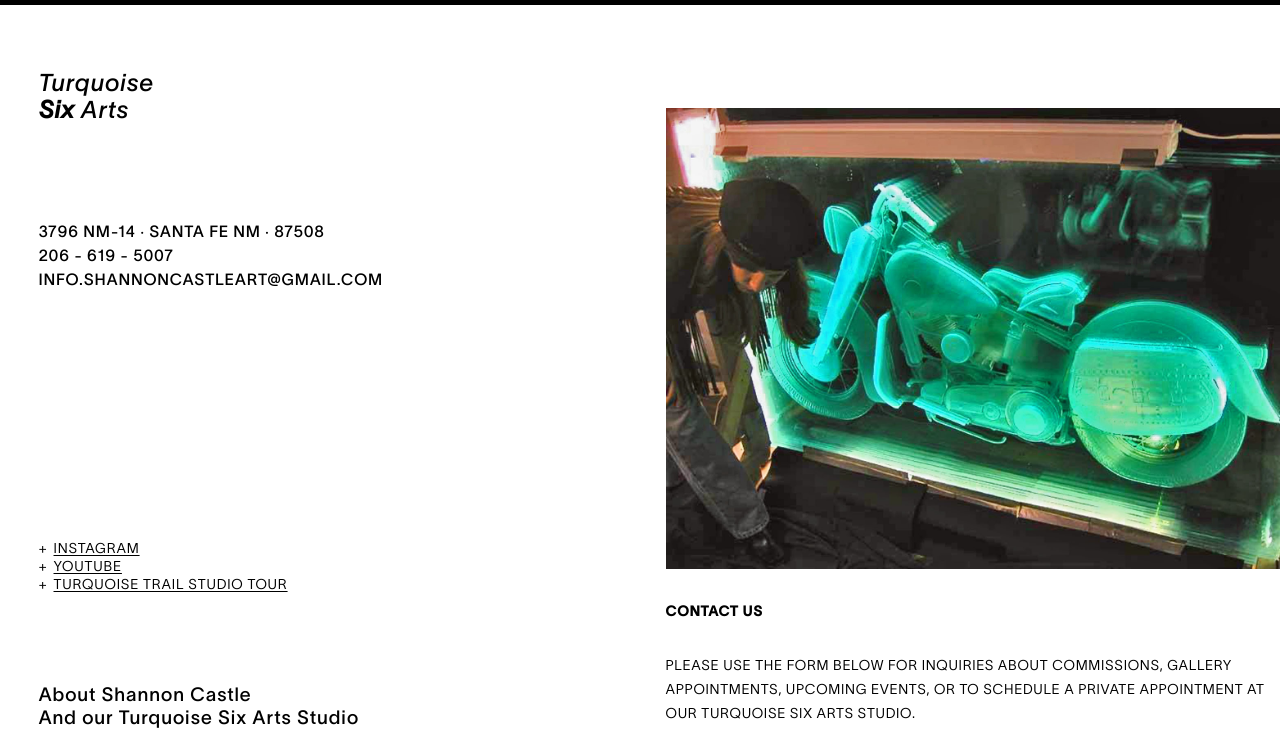
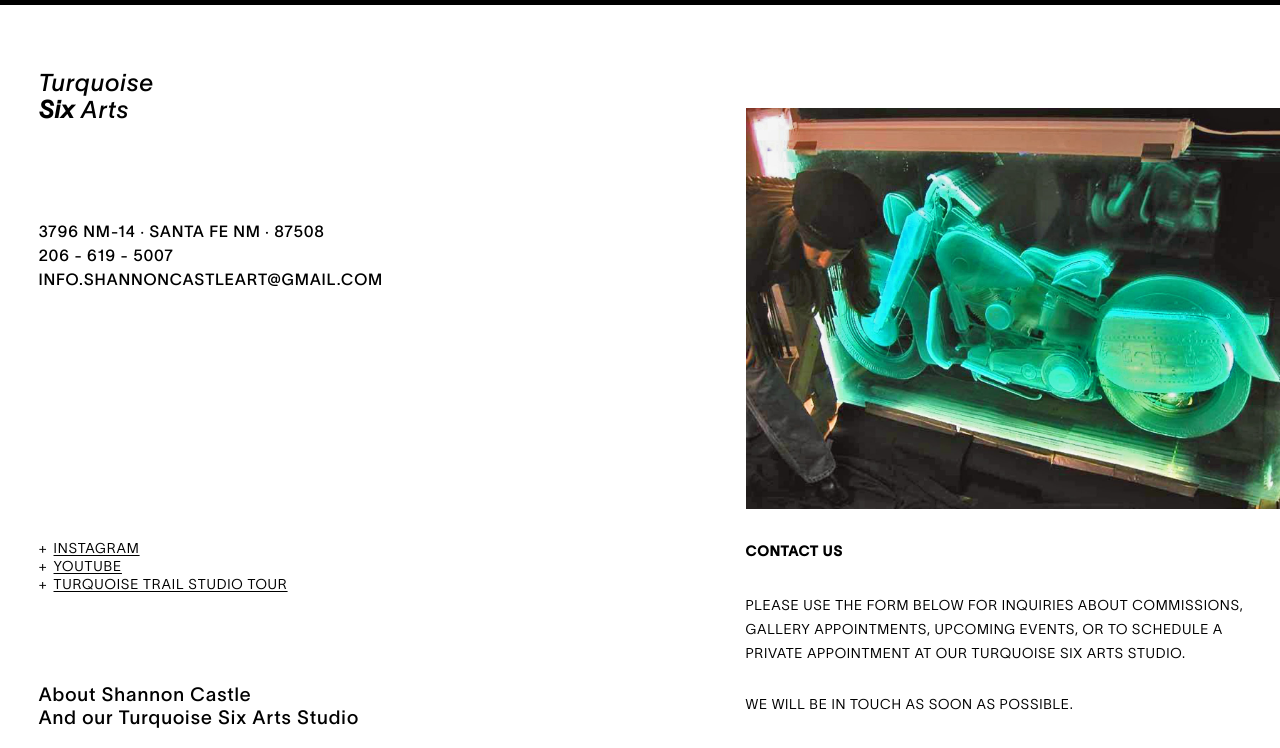
Before and after one commit to annacliogalea1/shannoncastleart-site, a plain HTML site: page contact.html in a window 1280 px wide. Shown: the part 51-799 px from the top of the page. Drawn offline with Linux system fonts and the light colour scheme; files whose address does not match are found by name; a web font is replaced by a local one.

Commit message:
margin test 1

```diff
--- a/style.css
+++ b/style.css
@@ -1773,7 +1773,7 @@ main.contact-layout {
 
 /* 1. Image should be exactly 864px wide */
 .contact-right img.contact-image {
-  width: 2500px;
+  width: 1737px;
   margin-top: 63px;
   margin-bottom: 34px;  /* space to Contact Us heading */
 }
@@ -1791,6 +1791,11 @@ main.contact-layout {
 /* 4. "We will be in touch..." on its own line, 27px below previous paragraph */
 .contact-message-followup {
   margin: 0 0 77px 0;  /* followed by form */
+}
+
+.contact-column.contact-right {
+  padding-left: 80px;
+  max-width: 1000px;
 }
 
 /* 5. Contact form: 77px below follow-up message (handled above) */
```
